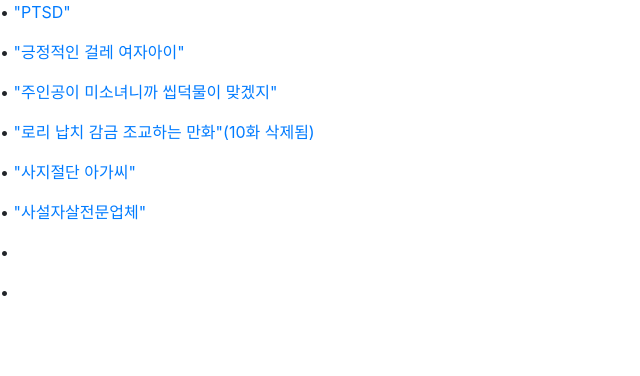
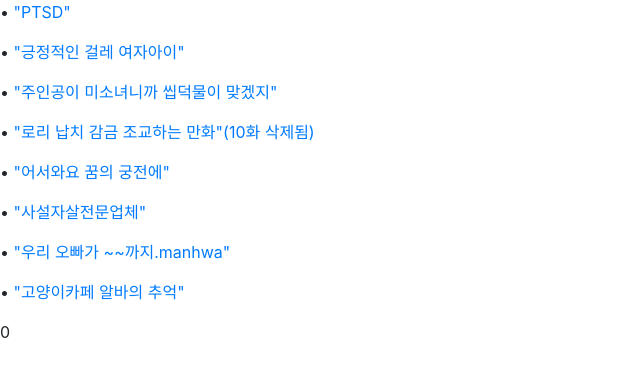
Before and after one commit to shangus1012/manga, a plain HTML site: page mangalink.html in a window 1280 px wide. Shown: the whole page, without its empty margins (0-640 px from the left). Drawn offline with nearby package versions, Linux system fonts and the light colour scheme.

Commit message:
Add files via upload

```diff
--- a/mangalink.html
+++ b/mangalink.html
@@ -17,10 +17,10 @@
     <p>&bull; <a href='https://gall.dcinside.com/board/view/?id=mbcw&no=66845' target="_blank">"긍정적인 걸레 여자아이"</a></p>
     <p>&bull; <a href='https://gall.dcinside.com/mgallery/board/view?id=monologue&no=101406' target="_blank">"주인공이 미소녀니까 씹덕물이 맞겠지"</a></p>
     <p>&bull; <a href='https://gall.dcinside.com/board/view/?id=cartoon&no=499519' target="_blank">"로리 납치 감금 조교하는 만화"(10화 삭제됨)</a></p>
-    <p>&bull; <a href='https://www.pixiv.net/artworks/94341055' target="_blank">"사지절단 아가씨"</a></p>
+    <p>&bull; <a href='https://www.pixiv.net/user/74372016/series/137785' target="_blank">"어서와요 꿈의 궁전에"</a></p>
     <p>&bull; <a href='https://gall.dcinside.com/board/cartoon/597395' target="_blank">"사설자살전문업체"</a></p>
-    <p>&bull; <a href='#' target="_blank"></a></p>
-    <p>&bull; <a href='#' target="_blank"></a></p>
+    <p>&bull; <a href='https://gall.dcinside.com/cartoon/603744' target="_blank">"우리 오빠가 ~~까지.manhwa"</a></p>
+    <p>&bull; <a href='https://gall.dcinside.com/cartoon/603941' target="_blank">"고양이카페 알바의 추억"</a></p>0
 
 </body>
 <script src="https://code.jquery.com/jquery-3.2.1.slim.min.js"
```
Also changed, not shown: js/list.js (+1 -1 lines).
